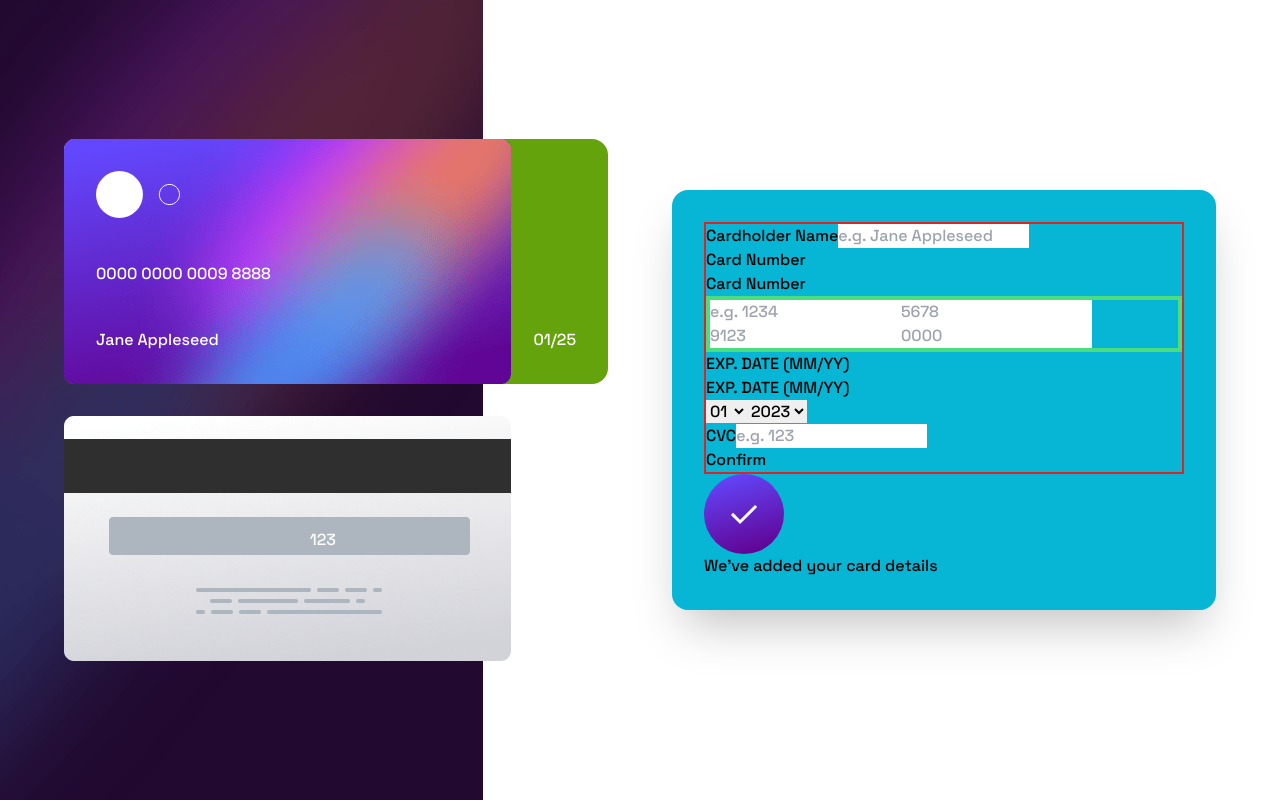
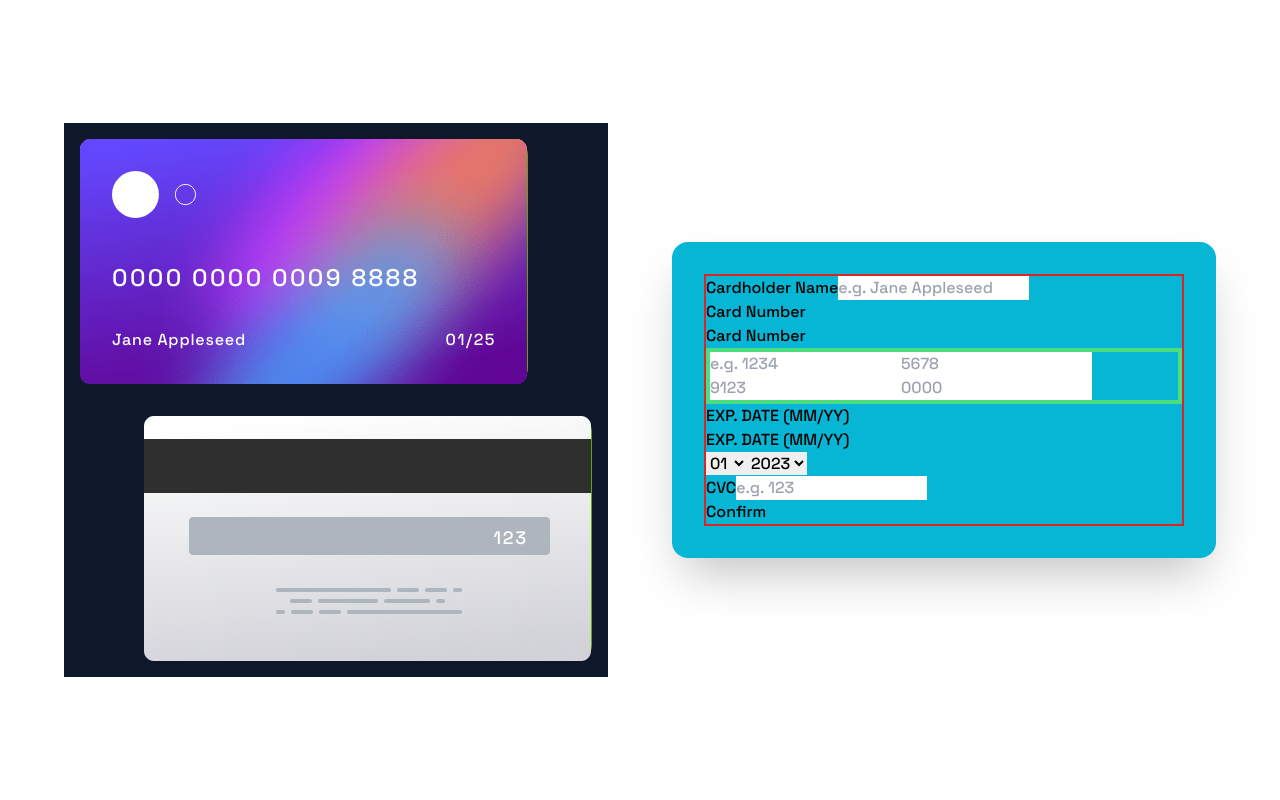
Before and after one commit to SameerJS6/Reactfolio, a React (Vite) app in the folder Interactive-Card-Component/: page / in a window 1280 px wide. Built offline with nearby package versions, Linux system fonts and the light colour scheme.

Commit message:
Card UI Done

```diff
--- a/Interactive-Card-Component/src/App.jsx
+++ b/Interactive-Card-Component/src/App.jsx
@@ -6,18 +6,18 @@ import complete from './assets/icon-complete.svg'
 
 export default function App() {
   return (
-   <main className='grid gap-8 lg:gap-16 lg:grid-cols-2 lg:items-center min-h-screen lg:px-16'>
-    <div className="card-preview">
-      <div className="card-front | relative text-white bg-lime-600 rounded-2xl">
+   <main className='grid grid-rows-2 gap-0 md:gap-8 xl:gap-16 lg:grid-cols-2 lg:grid-rows-none lg:items-center min-h-screen lg:px-8 xl:px-16'>
+    <div className="card-preview | relative bg-slate-900 p-2 md:p-4 lg:p-4">
+      <div className="card-front | absolute z-10 lg:inset-0 lg:relative text-white bg-lime-600 rounded-2xl max-w-md">
         <img src={cardFront} alt="Front Side of Credit Card" />
-        <img className='absolute top-8 left-8'src={logo} alt="Card Logo" />
-        <span className='absolute left-8 top-2/4'>0000 0000 0009 8888</span>
-        <span className='absolute left-8 bottom-8'>Jane Appleseed</span>
-        <span className='absolute right-8 bottom-8'>01/25</span>
+        <img className='logo | absolute top-4 left-6 lg:top-8 lg:left-8'src={logo} alt="Card Logo" />
+        <span className='absolute left-6 top-1/2 text-2xl lg:left-8 lg:top-2/4 tracking-widest'>0000 0000 0009 8888</span>
+        <span className='absolute left-6 bottom-6 md:text-base lg:left-8 text-sm lg:bottom-8 tracking-wider'>Jane Appleseed</span>
+        <span className='absolute right-6 bottom-6 text-sm md:text-base lg:right-8 lg:bottom-8 tracking-widest'>01/25</span>
       </div>
-      <div className="card-back | relative text-white mt-8 ml-auto">
+      <div className="card-back | absolute lg:inset-0 lg:relative text-white lg:mt-8 ml-auto bg-lime-600 rounded-2xl max-w-md">
         <img src={cardBack} alt="Back Side of Credit Card" />
-        <span className='absolute right-2/4 top-28'>123</span>
+        <span className='cvc | absolute right-12 text-sm md:text-lg lg:right-16 tracking-widest'>123</span>
       </div>
     </div>
 
@@ -69,7 +69,7 @@ export default function App() {
         <button type="submit">Confirm</button>
       </form>
 
-      <div className="thank-you">
+      <div className="thank-you | hidden">
         <img src={complete} alt="Complete Sign" />
         <p>We've added your card details</p>
       </div>
--- a/Interactive-Card-Component/src/index.css
+++ b/Interactive-Card-Component/src/index.css
@@ -9,12 +9,56 @@
 }
 img {
     display: block;
-    /* max-width: 100%; */
+    max-width: 100%;
 }
 body {
     min-height: 100vh;
-    background: url(./assets/bg-main-desktop.png);
-    background-repeat: no-repeat;
-    background-position: top left;
     font-family: 'Space Grotesk', sans-serif;
 }
+.cvc {
+    top: 44%;
+}
+.card-front {
+    top: 37%;
+    left: 2%;
+    right: 18%;
+}
+.card-back {
+    top: 6%;
+    left: 20%;
+    right: 2%;
+}
+@media (max-width: 420px) {
+    .text-2xl {
+        font-size: 1.15rem;
+    }
+}
+
+@media (max-width: 330px) {
+    .logo { max-width: 50px; }
+    .bottom-6 { bottom: 0.75rem; }
+    .right-6 { right: 1rem; }
+    .right-12 { right: 2.5rem; }
+    .left-6 { left: 1rem; }
+    .cvc { top: 44%; }
+    .card-back { top: 16%; }
+}
+
+@media (max-width: 290px) {
+    .text-sm { font-size: 0.65rem; }
+    .text-2xl { font-size: 1rem; }
+    .cvc { top: 41%; }
+    .right-12 { right: 2rem; }
+}
+@media (min-width: 700px) {
+    .card-front{
+        top: 30%;
+        left: 15%;
+        right: 0;
+    }
+    .card-back {
+        top: auto;
+        bottom: 15%;
+        right: 13%;
+    }
+}
```
